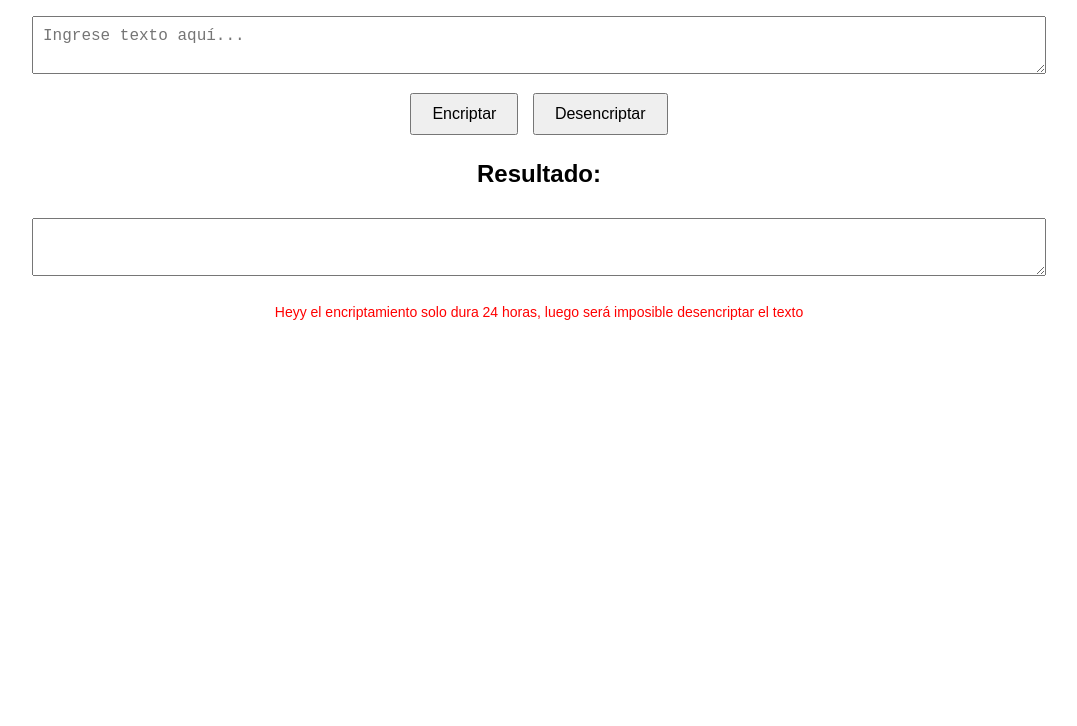
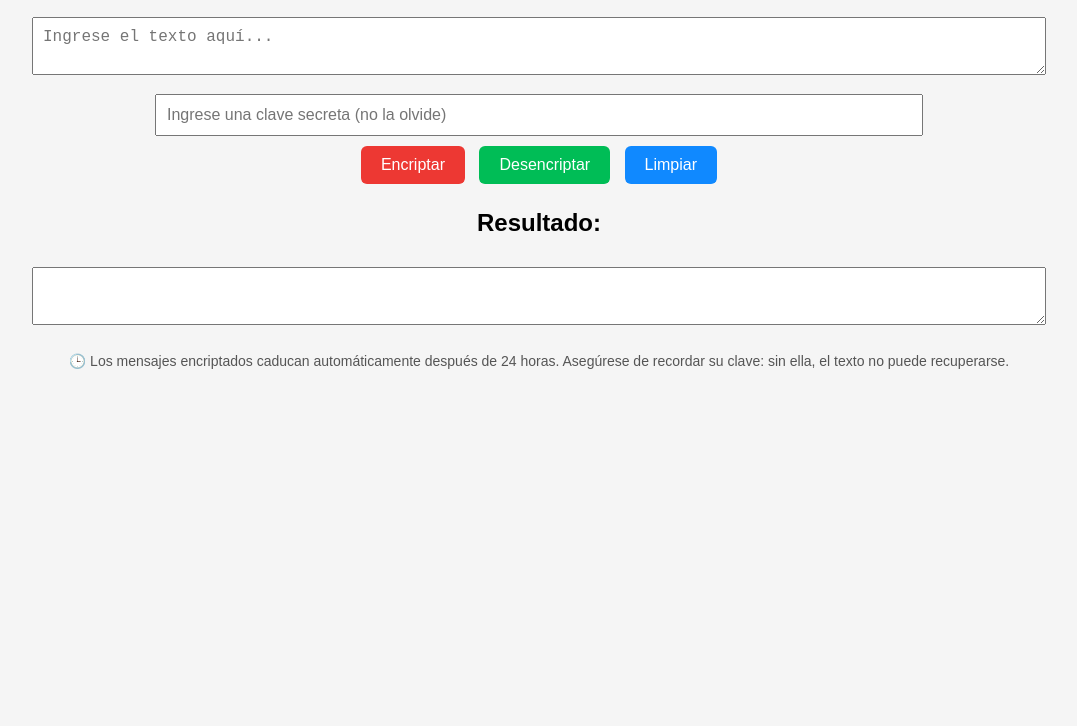
Before and after one commit to MiguelRamirezMejia/desencripty, a plain HTML site: page index.html in a window 1280 px wide. Shown: the part 74-800 px from the top of the page, without its empty margins (101-1178 px from the left). Drawn offline with nearby package versions, Linux system fonts and the light colour scheme.

Commit message:
Update index.html

```diff
--- a/index.html
+++ b/index.html
@@ -1,78 +1,120 @@
 <!DOCTYPE html>
-<html lang="en">
+<html lang="es">
 <head>
-    <meta charset="UTF-8">
-    <meta name="viewport" content="width=device-width, initial-scale=1.0">
-    <title>Encriptar y Desencriptar Texto</title>
+  <meta charset="UTF-8" />
+  <meta name="viewport" content="width=device-width, initial-scale=1.0" />
+  <title>Encriptar y Desencriptar Texto (Seguro)</title>
   <script src="https://cdnjs.cloudflare.com/ajax/libs/crypto-js/4.1.1/crypto-js.min.js"></script>
   <style>
     body {
       font-family: Arial, sans-serif;
       text-align: center;
       margin: 20px;
+      background: #f5f5f5;
     }
     textarea {
       width: 80%;
       margin: 10px;
       padding: 10px;
       font-size: 16px;
+      resize: vertical;
+    }
+    input {
+      padding: 10px;
+      margin: 5px;
+      font-size: 16px;
+      width: 60%;
     }
     button {
       padding: 10px 20px;
       margin: 5px;
       font-size: 16px;
+      border: none;
+      border-radius: 6px;
+      cursor: pointer;
+      color: white;
     }
-        p {
-            color: red;
-            font-size: 14px;
-        }
+    .encrypt-btn { background: #ed3833; }
+    .decrypt-btn { background: #00bd56; }
+    .clear-btn   { background: #1089ff; }
+    h1 { color: #333; }
+    p { font-size: 14px; color: #555; }
   </style>
 </head>
 <body>
-    <h1>Encriptar y Desencriptar Texto</h1>
-    <textarea id="inputText" placeholder="Ingrese texto aquí..."></textarea><br>
-    <button onclick="encrypt()">Encriptar</button>
-    <button onclick="decrypt()">Desencriptar</button>
+  <h1>🔐 Encriptar y Desencriptar Texto</h1>
+
+  <textarea id="inputText" placeholder="Ingrese el texto aquí..."></textarea><br>
+
+  <input type="password" id="key" placeholder="Ingrese una clave secreta (no la olvide)" /><br>
+
+  <button class="encrypt-btn" onclick="encrypt()">Encriptar</button>
+  <button class="decrypt-btn" onclick="decrypt()">Desencriptar</button>
+  <button class="clear-btn" onclick="clearFields()">Limpiar</button>
+
   <h2>Resultado:</h2>
   <textarea id="outputText" readonly></textarea>
-    <p>Heyy el encriptamiento solo dura 24 horas, luego será imposible desencriptar el texto</p>
+
+  <p>🕒 Los mensajes encriptados caducan automáticamente después de 24 horas.
+     Asegúrese de recordar su clave: sin ella, el texto no puede recuperarse.</p>
 
   <script>
-        // Clave fija para encriptar y desencriptar
-        const MASTER_KEY = "123";
+    // Encriptar el texto con la clave ingresada y un timestamp
+    function encrypt() {
+      const text = document.getElementById("inputText").value.trim();
+      const key = document.getElementById("key").value;
 
-        function encrypt() {
-            const text = document.getElementById('inputText').value;
-
-            if (!text) {
-                alert('Por favor, ingrese texto para encriptar.');
+      if (!text || !key) {
+        alert("Ingrese texto y una clave antes de encriptar.");
         return;
       }
 
-            // Encriptar el texto utilizando la clave fija
-            const encrypted = CryptoJS.AES.encrypt(text, MASTER_KEY).toString();
-            document.getElementById('outputText').value = encrypted;
-            alert('Texto encriptado con éxito.');
+      const payload = {
+        text: text,
+        timestamp: Date.now()
+      };
+
+      const encrypted = CryptoJS.AES.encrypt(JSON.stringify(payload), key).toString();
+      document.getElementById("outputText").value = encrypted;
+      alert("Texto encriptado correctamente.");
     }
 
+    // Desencriptar el texto con verificación de tiempo (24h)
     function decrypt() {
-            const encryptedText = document.getElementById('inputText').value;
+      const encryptedText = document.getElementById("inputText").value.trim();
+      const key = document.getElementById("key").value;
 
-            if (!encryptedText) {
-                alert('por favor ingrese texto encriptado para desencriptar.');
+      if (!encryptedText || !key) {
+        alert("Ingrese texto encriptado y la clave para desencriptar.");
         return;
       }
 
       try {
-                // Desencriptar el texto utilizando la clave fija
-                const decrypted = CryptoJS.AES.decrypt(encryptedText, MASTER_KEY).toString(CryptoJS.enc.Utf8);
+        const decrypted = CryptoJS.AES.decrypt(encryptedText, key).toString(CryptoJS.enc.Utf8);
         if (!decrypted) throw new Error();
 
-                document.getElementById('outputText').value = decrypted;
-                alert('Texto desencriptado con éxito.');
+        const data = JSON.parse(decrypted);
+        const now = Date.now();
+        const age = now - data.timestamp;
+
+        // 24 horas = 86,400,000 milisegundos
+        if (age > 24 * 60 * 60 * 1000) {
+          alert("⏰ El texto ha expirado. No puede ser desencriptado después de 24 horas.");
+          document.getElementById("outputText").value = "";
+          return;
+        }
+
+        document.getElementById("outputText").value = data.text;
+        alert("Texto desencriptado correctamente.");
       } catch (error) {
-                alert('No se pudo desencriptar. Verifique el texto encriptado.');
+        alert("❌ No se pudo desencriptar. Clave incorrecta o texto inválido.");
       }
+    }
+
+    function clearFields() {
+      document.getElementById("inputText").value = "";
+      document.getElementById("outputText").value = "";
+      document.getElementById("key").value = "";
     }
   </script>
 </body>
```
Lines whose indentation alone changed are shown as unchanged.
